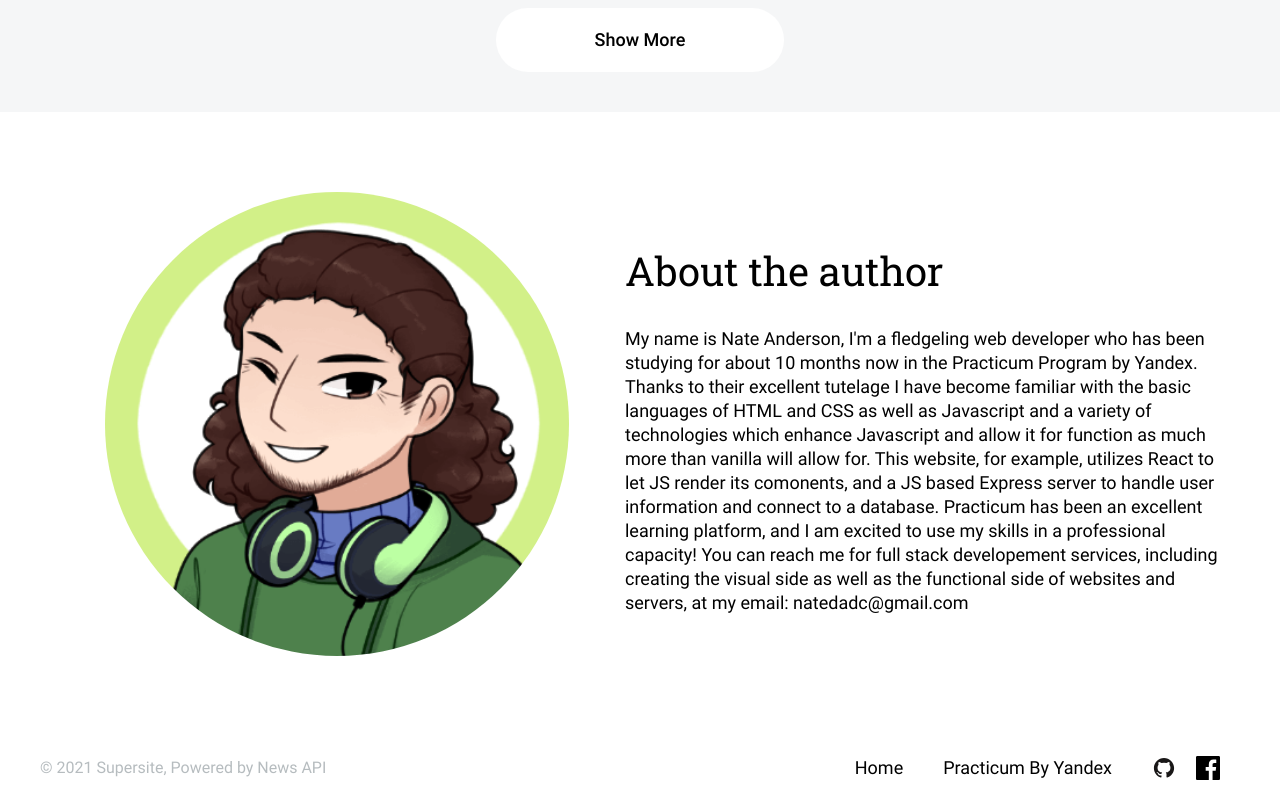
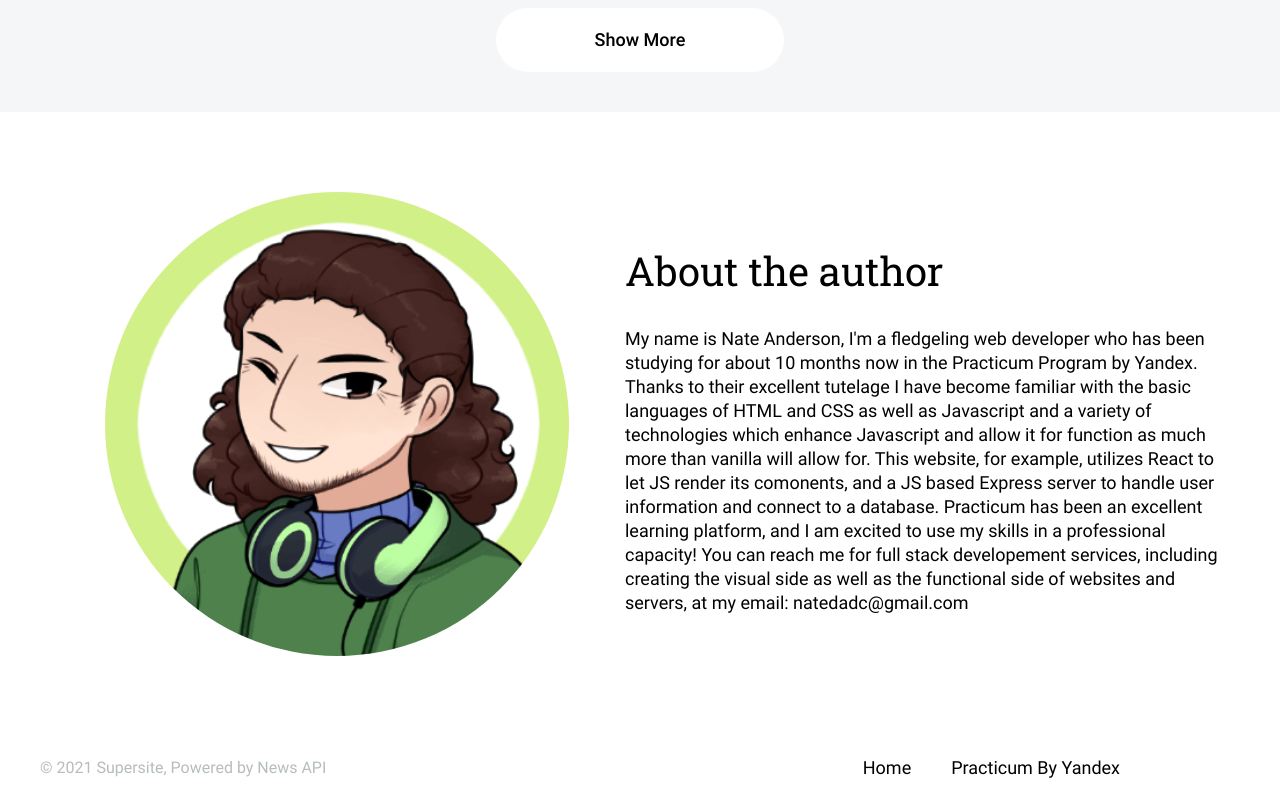
Before and after one commit to Kethiannne/news-explorer-frontend, a React (Create React App) app: page / in a window 1280 px wide. Shown: the part 1354-2154 px from the top of the page. Built offline with nearby package versions, Linux system fonts and the light colour scheme; no server answers.

Commit message:
lists in the footer dont work

```diff
--- a/src/components/Footer/Footer.css
+++ b/src/components/Footer/Footer.css
@@ -34,6 +34,8 @@
 
 .footer__socials {
   display: flex;
+  list-style-type: none;
+  padding-left: none;
 }
 
 .footer__github {
--- a/src/components/Footer/Footer.js
+++ b/src/components/Footer/Footer.js
@@ -22,18 +22,22 @@ export default function Footer (props) {
           >
             Practicum By Yandex
           </Link>
-          <div className='footer__socials'>
+          <ul className='footer__socials'>
+            <li>
               <Link
-              to='https://github.com/Kethiannne'
+                to={ { pathname: 'https://github.com/Kethiannne' } }
                 target="_blank"
                 className='footer__link_social footer__github button-hover'
               />
+            </li>
+            <li>
               <Link
-              to='https://facebook.com/durnvall'
+                to={ { pathname: 'https://facebook.com/durnvall' } }
                 target="_blank"
                 className='footer__link_social footer__facebook button-hover'
               />
-          </div>
+            </li>
+          </ul>
       </div>
     </footer>
   )
--- a/src/components/NewsCard/NewsCard.js
+++ b/src/components/NewsCard/NewsCard.js
@@ -47,7 +47,7 @@ export default function NewsCard(props) {
   }
 
   return (
-    <div className="newsCard">
+    <li className="newsCard">
       <div className="newsCard__image"
         style={{ backgroundImage: `url(${props.image})` }}
       >
@@ -100,6 +100,6 @@ export default function NewsCard(props) {
           { props.source }
         </p>
       </article>
-    </div>
+    </li>
   )
 }
--- a/src/components/NewsCardsList/NewsCardList.css
+++ b/src/components/NewsCardsList/NewsCardList.css
@@ -15,6 +15,8 @@
   justify-items: center;
   min-height: 0;
   min-width: 0;
+  padding-left: 0;
+  list-style-type: none;
 }
 
 .newsCardList__title {
--- a/src/components/NewsCardsList/NewsCardList.js
+++ b/src/components/NewsCardsList/NewsCardList.js
@@ -17,7 +17,7 @@ export default function NewsCardList(props) {
   );
 
   const cardList = (
-    <div className='newsCardList__container'>
+    <ul className='newsCardList__container'>
       { (props.page === 'main' ? props.newsCards.slice(0, howMany) : props.newsCards).map((newsCard) =>
         {
           return (
@@ -31,7 +31,7 @@ export default function NewsCardList(props) {
             />)
         })
       }
-    </div>
+    </ul>
   );
 
   const showMoreButton = (
```
Lines whose indentation alone changed are shown as unchanged.
